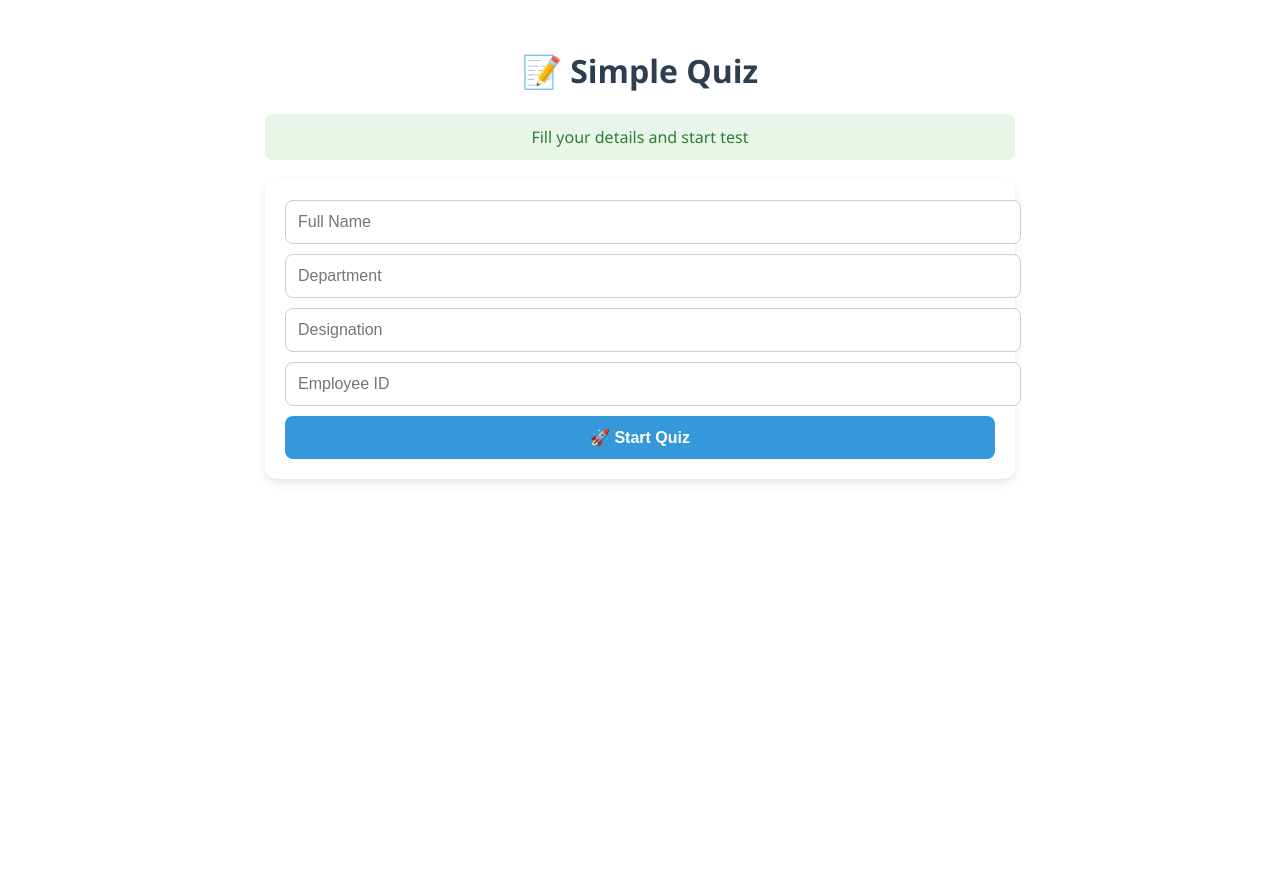
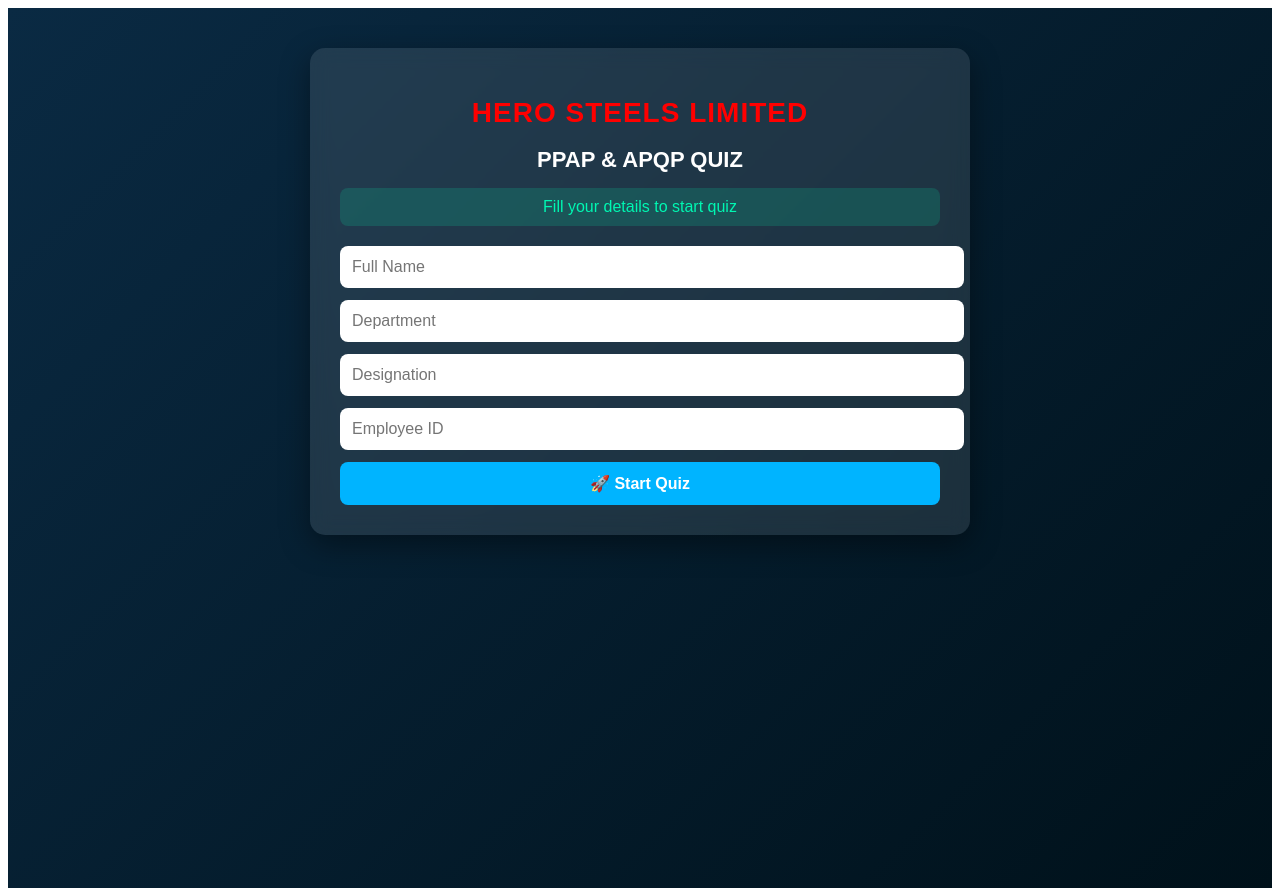
Before and after one commit to prempandey123/quiz-competition, a Next.js app: page / in a window 1280 px wide. Before the commit the page ends 800 px from the top, so only its background shows below. Built offline with nearby package versions, Linux system fonts and the light colour scheme.

Commit message:
Last commit

```diff
--- a/src/components/QuizPage.js
+++ b/src/components/QuizPage.js
@@ -10,31 +10,39 @@
     designation: "",
   });
 
-  // ⭐ Auto quiz title (NO input required)
-  const quizTitle = "Simple Quiz";
+  const quizTitle = "PPAP & APQP QUIZ";
 
   const [quizStarted, setQuizStarted] = useState(false);
   const [answers, setAnswers] = useState({});
   const [submitted, setSubmitted] = useState(false);
   const [marks, setMarks] = useState(null);
-  const [timeLeft, setTimeLeft] = useState(300);
+  const [timeLeft, setTimeLeft] = useState(120);
   const [loading, setLoading] = useState(false);
 
-  // 🔥 Simple 10 MCQ Questions
   const questions = [
-    { id: 1, q: "Capital of India?", options: ["Delhi", "Mumbai", "Kolkata", "Chennai"], answer: "Delhi" },
-    { id: 2, q: "5 + 5 = ?", options: ["8", "9", "10", "11"], answer: "10" },
-    { id: 3, q: "Sun rises in the:", options: ["North", "South", "East", "West"], answer: "East" },
-    { id: 4, q: "Largest ocean?", options: ["Indian", "Pacific", "Atlantic", "Arctic"], answer: "Pacific" },
-    { id: 5, q: "Which is a fruit?", options: ["Tomato", "Carrot", "Potato", "Spinach"], answer: "Tomato" },
-    { id: 6, q: "HTML stands for:", options: ["HyperText Markup Language", "Hot Mail", "How to Make Layout", "None"], answer: "HyperText Markup Language" },
-    { id: 7, q: "Which one is an input device?", options: ["Mouse", "Monitor", "Speaker", "Printer"], answer: "Mouse" },
-    { id: 8, q: "Which is a programming language?", options: ["Python", "Excel", "Word", "Paint"], answer: "Python" },
-    { id: 9, q: "Fastest transport?", options: ["Train", "Car", "Aeroplane", "Ship"], answer: "Aeroplane" },
-    { id: 10, q: "2 × 3 = ?", options: ["5", "6", "7", "8"], answer: "6" },
+    { id: 1, q: "APQP is a guideline created by which organization?", options: ["ISO", "AIAG", "ASTM", "IATF"], answer: "AIAG" },
+    { id: 2, q: "APQP consists of how many phases?", options: ["3", "4", "5", "6"], answer: "5" },
+    { id: 3, q: "The main purpose of APQP is to:", options: [ "Approve supplier invoices", "Ensure product and process meet customer requirements", "Increase production speed", "Verify packaging design" ], answer: "Ensure product and process meet customer requirements" },
+    { id: 4, q: "PPAP stands for:", options: [ "Product Process Approval Plan", "Production Part Approval Process", "Production Plan Audit Process", "Product Part Analysis Process" ], answer: "Production Part Approval Process" },
+    { id: 5, q: "PPAP is required before which phase?", options: ["Prototype development", "Mass production", "Packaging development", "Warranty analysis"], answer: "Mass production" },
+    { id: 6, q: "How many PPAP elements are there (maximum)?", options: ["10", "12", "18", "20"], answer: "18" },
+    { id: 7, q: "Which of the following is NOT an APQP phase?", options: [ "Plan and Define", "Product Design & Development", "Process Design & Development", "Customer Complaint Handling" ], answer: "Customer Complaint Handling" },
+    { id: 8, q: "FMEA used in APQP stands for:", options: [ "Failure Mode and Effect Analysis", "Field Maintenance Evaluation Analysis", "Fault Monitoring Effectiveness Audit", "Failure Management Engineering Assessment" ], answer: "Failure Mode and Effect Analysis" },
+    { id: 9, q: "Which document defines the sequence of the manufacturing process?", options: ["DFMEA", "Control Plan", "Process Flow Diagram (PFD)", "MSA Report"], answer: "Process Flow Diagram (PFD)" },
+    { id: 10, q: "Which PPAP level requires only a PSW submission?", options: ["Level 1", "Level 2", "Level 3", "Level 4"], answer: "Level 1" },
+    { id: 11, q: "Which PPAP document provides evidence of process capability?", options: [ "DFMEA", "Capability Studies (Cp, Cpk)", "Control Plan", "Layout Inspection Report" ], answer: "Capability Studies (Cp, Cpk)" },
+    { id: 12, q: "Part Submission Warrant (PSW) is used to:", options: [ "Approve packaging design", "Request customer approval", "Approve operator training", "Conduct MSA" ], answer: "Request customer approval" },
+    { id: 13, q: "DFMEA is prepared during which APQP phase?", options: [ "Process Design", "Product Design", "Validation Phase", "Feedback & Corrective Action" ], answer: "Product Design" },
+    { id: 14, q: "The Control Plan is mainly used to:", options: [ "Approve tool design", "Define how each characteristic will be controlled during production", "Train operators", "Approve packaging" ], answer: "Define how each characteristic will be controlled during production" },
+    { id: 15, q: "MSA is conducted to evaluate:", options: ["Machine breakdowns", "Operator skills", "Measurement system variation", "Process flow"], answer: "Measurement system variation" },
+    { id: 16, q: "Which element of PPAP contains all testing results?", options: ["PFD", "DFMEA", "Control Plan", "Performance Test Results"], answer: "Performance Test Results" },
+    { id: 17, q: "Dimensional Inspection Report validates:", options: ["Packaging", "Production rate", "Drawing dimensional compliance", "Operator ability"], answer: "Drawing dimensional compliance" },
+    { id: 18, q: "The last phase of APQP is:", options: [ "Product & Process Validation", "Feedback, Assessment & Corrective Action", "Plan & Define", "Launch & Ramp-up" ], answer: "Feedback, Assessment & Corrective Action" },
+    { id: 19, q: "PPAP Level 3 requires:", options: [ "PSW only", "PSW + Full Documentation", "PSW + Appearance Approval Report", "PSW + Packaging" ], answer: "PSW + Full Documentation" },
+    { id: 20, q: "APQP is implemented mainly by:", options: ["Customer only", "Supplier only", "Cross-functional team", "Operators only"], answer: "Cross-functional team" },
   ];
 
-  // Timer Logic
+  // ---------------- Timer --------------------
   useEffect(() => {
     if (quizStarted && timeLeft > 0 && !submitted) {
       const timer = setInterval(() => setTimeLeft((prev) => prev - 1), 1000);
@@ -48,7 +56,7 @@
 
   const handleChange = (id, val) => setAnswers({ ...answers, [id]: val });
 
-  // ⭐ Prevent multiple attempts per quiz
+  // ---------------- Start Quiz --------------------
   const handleStart = async () => {
     if (!userData.name || !userData.empId || !userData.department || !userData.designation) {
       alert("⚠️ Please fill all details!");
@@ -75,7 +83,7 @@
     setQuizStarted(true);
   };
 
-  // Submit
+  // ---------------- Submit --------------------
   const handleSubmit = async () => {
     let score = 0;
 
@@ -88,70 +96,112 @@
     setQuizStarted(false);
 
     await addDoc(collection(db, "quizResults"), {
-      ...userData,
-      quizTitle,  // ⭐ Auto-added title stored here
+      name: userData.name,
+      department: userData.department,
+      designation: userData.designation,
+      employeeId: userData.empId,
+      quizTitle,
       answers,
       marks: score,
       submittedAt: serverTimestamp(),
     });
   };
 
-  // DESIGN (same as previous)
+  // ---------------- STYLES --------------------
   const styles = {
-    container: { maxWidth: "750px", margin: "auto", padding: "20px", fontFamily: "'Segoe UI', sans-serif" },
-    header: { textAlign: "center", color: "#2c3e50" },
+    mainBG: {
+      minHeight: "100vh",
+      padding: "40px 20px",
+      background: "linear-gradient(135deg, #0a2a43, #00111a)",
+      display: "flex",
+      justifyContent: "center",
+      alignItems: "flex-start",
+      color: "#fff",
+      fontFamily: "'Poppins', sans-serif",
+    },
+
+    landingCard: {
+      background: "rgba(255,255,255,0.10)",
+      backdropFilter: "blur(10px)",
+      borderRadius: "15px",
+      padding: "30px",
+      width: "100%",
+      maxWidth: "600px",
+      boxShadow: "0 10px 30px rgba(0,0,0,0.4)",
+      textAlign: "center",
+    },
+
+    heroTitle: {
+      fontSize: "28px",
+      fontWeight: "700",
+      marginBottom: "10px",
+      letterSpacing: "1px",
+      color: "red",
+      textTransform: "uppercase",
+    },
+
+    quizTitle: {
+      fontSize: "22px",
+      fontWeight: "600",
+      marginBottom: "15px",
+      color: "#ffffff",
+    },
+
     notice: {
-      background: "#e8f6e9",
-      color: "#2e7d32",
+      background: "rgba(0,255,180,0.15)",
+      color: "#00f7b2",
       textAlign: "center",
-      padding: "12px",
+      padding: "10px",
       borderRadius: "8px",
       marginBottom: "20px",
       fontWeight: "500"
     },
-    timer: {
-      position: "fixed", top: 0, left: 0, width: "100%",
-      background: "#ffcccc", color: "#e74c3c",
-      padding: "10px", fontSize: "18px", textAlign: "center", fontWeight: "bold", zIndex: 1000
+
+    input: {
+      padding: "12px",
+      borderRadius: "8px",
+      border: "none",
+      outline: "none",
+      width: "100%",
+      marginBottom: "12px",
+      fontSize: "16px",
     },
-    card: {
-      background: "#fff", padding: "20px", borderRadius: "12px",
-      boxShadow: "0 4px 10px rgba(0,0,0,0.1)", display: "flex",
-      flexDirection: "column", gap: "10px"
-    },
-    input: {
-      padding: "12px", fontSize: "16px", borderRadius: "8px",
-      border: "1px solid #ccc", outline: "none", width: "100%"
-    },
+
     button: {
-      padding: "12px", fontSize: "16px", border: "none",
-      borderRadius: "8px", background: "#3498db",
-      color: "#fff", cursor: "pointer", fontWeight: "bold"
-    },
-    question: {
-      background: "#f7f9fc", padding: "15px",
-      borderRadius: "8px", border: "1px solid #ddd", marginBottom: "12px"
-    },
-    option: { display: "block", marginTop: "6px", cursor: "pointer" }
+      padding: "12px",
+      fontSize: "16px",
+      border: "none",
+      borderRadius: "8px",
+      background: "#00b4ff",
+      color: "#fff",
+      cursor: "pointer",
+      fontWeight: "bold",
+      width: "100%",
+    }
   };
 
+  // ---------------- Submitted Screen --------------------
   if (submitted)
     return (
-      <div style={styles.container}>
-        <h2 style={{ color: "#27ae60", textAlign: "center" }}>🎉 Quiz Submitted Successfully!</h2>
-        <h3 style={{ textAlign: "center" }}>Your Score: <b>{marks} / 10</b></h3>
+      <div style={styles.mainBG}>
+        <div style={styles.landingCard}>
+          <h2 style={{ color: "#00ffae" }}>🎉 Quiz Submitted Successfully!</h2>
+          <h3>Your Score: <b>{marks} / 20</b></h3>
+        </div>
       </div>
     );
 
-  // Start Screen
+  // ---------------- Landing Screen --------------------
   if (!quizStarted)
     return (
-      <div style={styles.container}>
-        <h1 style={styles.header}>📝 {quizTitle}</h1>
+      <div style={styles.mainBG}>
+        <div style={styles.landingCard}>
 
-        <div style={styles.notice}>Fill your details and start test</div>
+          <h1 style={styles.heroTitle}>HERO STEELS LIMITED</h1>
+          <h2 style={styles.quizTitle}>{quizTitle}</h2>
 
-        <div style={styles.card}>
+          <div style={styles.notice}>Fill your details to start quiz</div>
+
           <input style={styles.input} placeholder="Full Name"
             onChange={(e) => setUserData({ ...userData, name: e.target.value })} />
 
@@ -167,25 +217,46 @@
           <button style={styles.button} onClick={handleStart}>
             {loading ? "Checking..." : "🚀 Start Quiz"}
           </button>
+
         </div>
       </div>
     );
 
-  // Quiz Screen
+  // ---------------- Quiz Screen --------------------
   return (
-    <div style={styles.container}>
-      <div style={styles.timer}>⏳ Time Left: {formatTime(timeLeft)}</div>
+    <div style={styles.mainBG}>
+      <div style={{ width: "100%", maxWidth: "750px" }}>
 
-      <h3 style={{ textAlign: "center", marginTop: "50px" }}>
-        📄 <b>Total Marks:</b> 10
-      </h3>
+        <div style={{
+          position: "fixed",
+          top: 0, left: 0,
+          width: "100%",
+          background: "#ff5252",
+          color: "#fff",
+          padding: "10px",
+          fontSize: "20px",
+          fontWeight: "bold",
+          textAlign: "center",
+          zIndex: 10
+        }}>
+          ⏳ Time Left: {formatTime(timeLeft)}
+        </div>
+
+        <h2 style={{ textAlign: "center", marginTop: "60px", marginBottom: "20px" }}>
+          <b>Total Marks:</b> 20
+        </h2>
 
         {questions.map((q) => (
-        <div key={q.id} style={styles.question}>
+          <div key={q.id} style={{
+            background: "rgba(255,255,255,0.15)",
+            padding: "15px",
+            borderRadius: "10px",
+            marginBottom: "12px",
+          }}>
             <p><b>{q.id}. {q.q}</b></p>
 
             {q.options.map((opt) => (
-            <label key={opt} style={styles.option}>
+              <label key={opt} style={{ display: "block", marginTop: "6px" }}>
                 <input type="radio" name={q.id} value={opt}
                   checked={answers[q.id] === opt}
                   onChange={() => handleChange(q.id, opt)} />{" "}
@@ -195,7 +266,22 @@
           </div>
         ))}
 
-      <button style={styles.button} onClick={handleSubmit}>✅ Submit</button>
+        <button style={{
+          padding: "15px",
+          width: "100%",
+          background: "#00c9ff",
+          border: "none",
+          color: "#fff",
+          fontSize: "18px",
+          borderRadius: "8px",
+          marginTop: "20px"
+        }}
+          onClick={handleSubmit}
+        >
+          ✅ Submit
+        </button>
+
+      </div>
     </div>
   );
 }
```
Also changed, not shown: src/components/Results.js (+26 -37 lines). Lines whose indentation alone changed are shown as unchanged.
